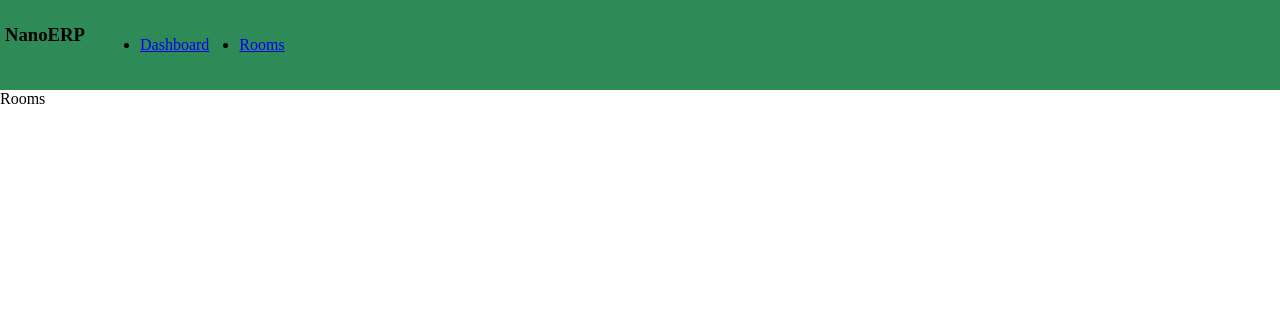
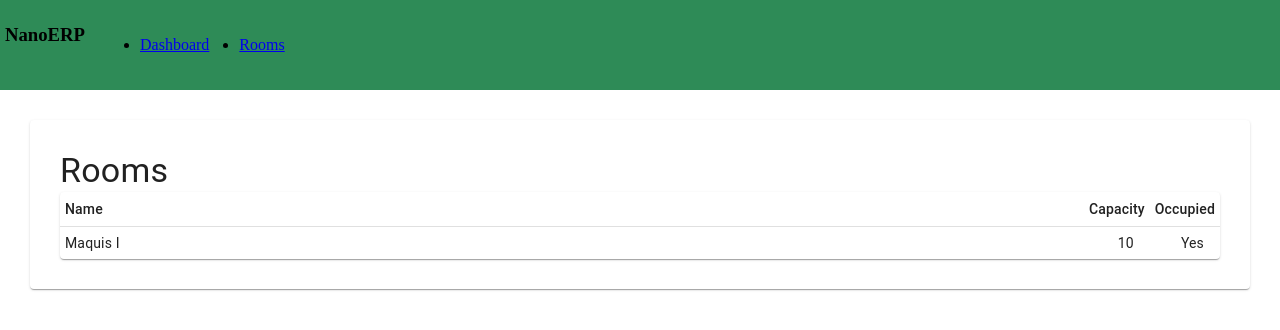
Before and after one commit to greyscrippt/pancakes-erp, a React (Vite) app: page /rooms in a window 1280 px wide. Shown: the top 330 px of the page. Built offline with nearby package versions, Linux system fonts and the light colour scheme.

Commit message:
Refactored table in Rooms with MaterialUI

```diff
--- a/src/App.tsx
+++ b/src/App.tsx
@@ -1,6 +1,7 @@
 import { Outlet } from "react-router-dom";
 import "./styles.css";
 import { Link } from "react-router-dom";
+import { useState } from "react";
 
 function App() {
   return (
--- a/src/pages/Rooms.tsx
+++ b/src/pages/Rooms.tsx
@@ -1,5 +1,56 @@
+import { Paper, Table, TableBody, TableCell, TableContainer, TableHead, TableRow, Typography } from "@mui/material";
+import { useState } from "react";
+
+interface Room {
+    name: string;
+    capacity: number;
+    isOccupied: boolean;
+    location: string;
+    createdBy: string;
+    createdAt: Date;
+    updatedAt: Date;
+}
+
 function Rooms() {
-    return(
-        <div>Rooms</div>
+    const dummy_room: Room = {
+        name: "Maquis I",
+        capacity: 10,
+        isOccupied: true,
+        location: "Neverland",
+        createdBy: "William Blake",
+        createdAt: new Date(),
+        updatedAt: new Date(),
+    };
+    const [ rooms, setRooms ] = useState([dummy_room]);
+    const [ add_room_popup, toggle_add_room_popup ] = useState(true);
+
+    return (
+        <Paper className="page">
+            <Typography variant="h4">Rooms</Typography>
+
+            <TableContainer component={Paper}>
+                <Table size="small">
+                    <TableHead>
+                        <TableRow>
+                            <TableCell>Name</TableCell>
+                            <TableCell>Capacity</TableCell>
+                            <TableCell>Occupied</TableCell>
+                        </TableRow>
+                    </TableHead>
+                    <TableBody>
+                        {rooms.map((room: Room, key: number) => {
+                            return (<TableRow
+                                key={key}
+                                sx={{ '&:last-child td, &:last-child th': { border: 0 } }}
+                                >
+                                <TableCell component="th" scope="row">{room.name}</TableCell>
+                                <TableCell align="right">{room.capacity}</TableCell>
+                                <TableCell align="right">{(room.isOccupied) ? "Yes" : "No"}</TableCell>
+                            </TableRow>);
+                        })}
+                    </TableBody>
+                </Table>
+            </TableContainer>
+        </Paper>
     );
 } export default Rooms;
--- a/src/styles.css
+++ b/src/styles.css
@@ -1,5 +1,13 @@
 body {
     margin: 0;
+}
+
+.page {
+    height: 100%;
+    margin: 30px;
+    padding: 30px;
+    border-radius: 12px;
+    background-color: beige;
 }
 
 .navbar {
@@ -17,3 +25,41 @@ body {
 .navbar-links li {
     margin: 15px;
 }
+
+.page-head {
+    display: flex;
+    width: 100%;
+}
+
+.page-head h1 {
+    align-self: left;
+}
+
+.page-head button {
+    align-self: right;
+    height: fit-content;
+}
+
+.page-table-head-row {
+    background-color: blueviolet;
+}
+
+.page-table-body-row {
+    background-color: rgb(227, 197, 230);
+}
+
+.page table {
+    background-color: white;
+    padding: 12px;
+    border-radius: 8px;
+}
+
+.page th, td {
+    padding: 5px;
+    text-align: left;
+    width: 100%;
+}
+
+.page td:hover {
+    background-color: rgb(211, 209, 209);
+}
```
Also changed, not shown: 1 other file (tests, documents, lock files or other folders).
